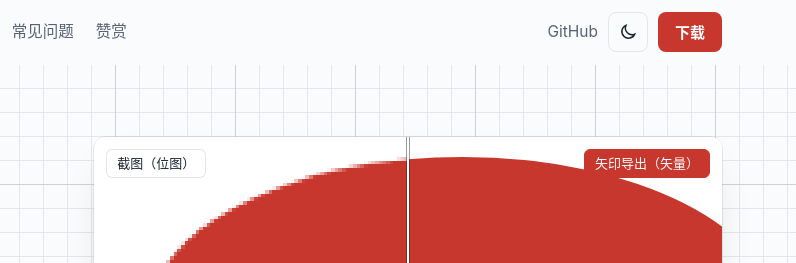
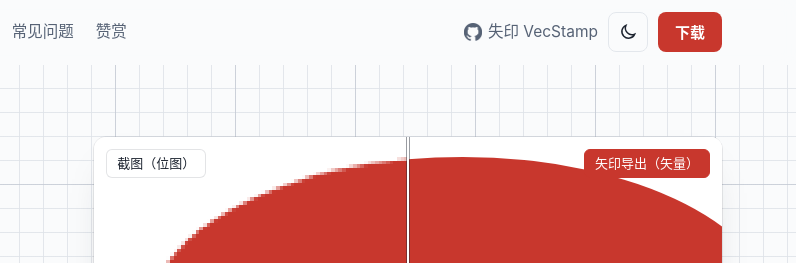
Before and after one commit to vluckyzhang/VecStamp, a plain HTML site: page website/index.html in a window 1280 px wide. Shown: the top 263 px of the page, 484-1280 px from the left. Drawn offline with Linux system fonts and the light colour scheme.

Commit message:
调整官网仓库入口文字与图标

```diff
--- a/website/index.html
+++ b/website/index.html
@@ -126,7 +126,8 @@ section { padding: 104px 0; }
   :root:not([data-theme="light"]) .theme-light-icon { display: none; }
 }
 .nav .btn { height: 40px; padding: 0 16px; font-size: 15px; border-radius: 8px; }
-.nav-src { color: var(--muted); text-decoration: none; font-size: 15.5px; }
+.nav-src { display: inline-flex; align-items: center; gap: 6px; color: var(--muted); text-decoration: none; font-size: 15.5px; }
+.nav-src::before { content: ""; flex: 0 0 18px; width: 18px; height: 18px; background: currentColor; -webkit-mask: url("assets/GitHub_图标.png") center / contain no-repeat; mask: url("assets/GitHub_图标.png") center / contain no-repeat; }
 .nav-src:hover { color: var(--ink); }
 @media (max-width: 980px) { .nav-links { display: none; } }
 @media (max-width: 520px) { .brand span, .nav-src { display: none; } .nav .wrap { gap: 12px; } }
@@ -383,7 +384,7 @@ footer a:hover { color: var(--ink); }
       <li><a href="#donate">赞赏</a></li>
     </ul>
     <div class="nav-tools">
-      <a class="nav-src" data-link="repo" href="https://github.com/vluckyzhang/VecStamp" rel="noopener">GitHub</a>
+      <a class="nav-src" data-link="repo" href="https://github.com/vluckyzhang/VecStamp" rel="noopener">失印 VecStamp</a>
       <button class="icon-btn" id="theme" type="button" aria-label="切换深色 / 浅色外观">
         <svg class="theme-light-icon" viewBox="0 0 24 24" fill="none" stroke="currentColor" stroke-width="1.8" stroke-linecap="round" aria-hidden="true"><path d="M20 14.5A8 8 0 0 1 9.5 4a8 8 0 1 0 10.5 10.5Z"/></svg>
         <svg class="theme-dark-icon" viewBox="0 0 24 24" fill="none" stroke="currentColor" stroke-width="1.8" stroke-linecap="round" aria-hidden="true"><circle cx="12" cy="12" r="4.2"/><path d="M12 2.5v2.2M12 19.3v2.2M2.5 12h2.2M19.3 12h2.2M5.3 5.3l1.6 1.6M17.1 17.1l1.6 1.6M5.3 18.7l1.6-1.6M17.1 6.9l1.6-1.6"/></svg>
```
Also changed, not shown: website/assets/GitHub_图标.png (added).
